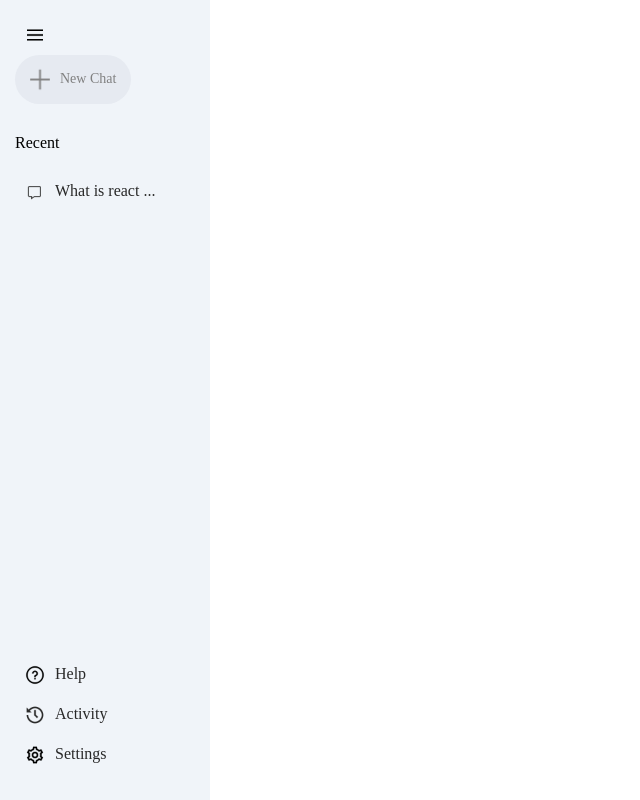
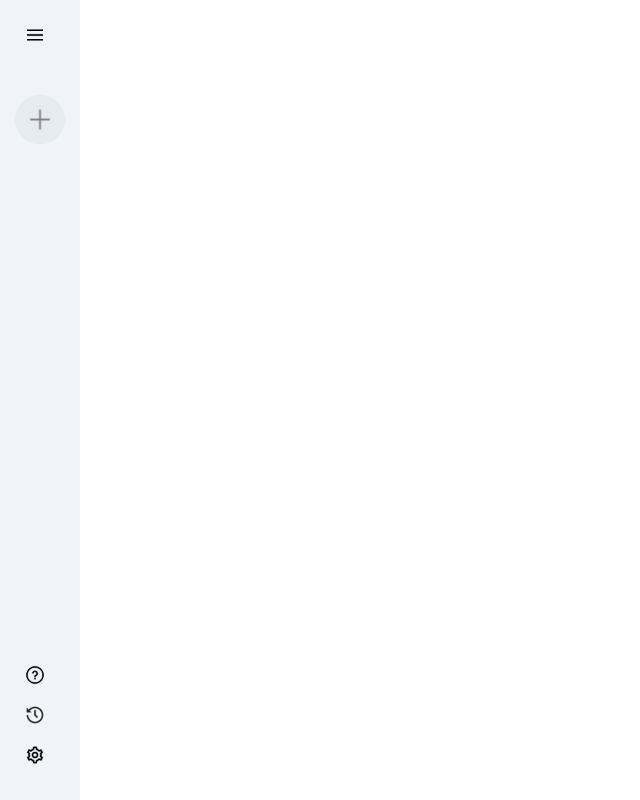
Before and after one commit to HassanEhsani/google-Gemini, a React (Vite) app in the folder gemini-clone/: page / in a window 1280 px wide. Shown: the whole page, without its empty margins (0-640 px from the left). Built offline with nearby package versions, Linux system fonts and the light colour scheme.

Commit message:
i used {extended} in my project for hide

```diff
--- a/gemini-clone/src/components/Sidebar/Sidebar.css
+++ b/gemini-clone/src/components/Sidebar/Sidebar.css
@@ -18,7 +18,7 @@
 }
 
 .sidebar .new-chat {
-    margin-top: 10px;
+    margin-top: 50px;
     display: inline-flex;
     align-items: center;
     gap: 10px;
@@ -56,3 +56,7 @@
     display: flex;
     flex-direction: column;
 }
+.sidebar .bottom-item{
+    padding-right: 10px;
+    cursor: pointer;
+}
--- a/gemini-clone/src/components/Sidebar/Sidebar.jsx
+++ b/gemini-clone/src/components/Sidebar/Sidebar.jsx
@@ -1,37 +1,41 @@
 // eslint-disable-next-line no-unused-vars
-import React from 'react';
+import React, { useState } from 'react';
 import './Sidebar.css';
 import { assets } from '../../assets/assets'
 
 const Sidebar = () => {
+
+    const [extended, setExtended] = useState(false)
+
     return (
         <div className='sidebar'>
             <div className="top">
                 <img className='menu' src={assets.menu_icon} alt="" />
                 <div className="new-chat">
                     <img src={assets.plus_icon} alt="" />
-                    <p>New Chat</p>
+                    {extended ? <p>New Chat</p> : null}
                 </div>
-                <div className="recent">
+                {extended ? <div className="recent">
                     <p className="recent-title">Recent</p>
                     <div className="recent-entry">
                         <img src={assets.message_icon} alt="" />
                         <p>What is react ...</p>
                     </div>
-                </div>
+                </div> : null}
+
             </div>
             <div className="bottom">
                 <div className="bottom-item recent-entry">
                     <img src={assets.question_icon} alt="" />
-                    <p>Help</p>
+                    {extended ? <p>Help</p> :null}
                 </div>
                 <div className="bottom-item recent-entry">
                     <img src={assets.history_icon} alt="" />
-                    <p>Activity</p>
+                    {extended ? <p>Activity</p> : null}
                 </div>
                 <div className="bottom-item recent-entry">
                     <img src={assets.setting_icon} alt="" />
-                    <p>Settings</p>
+                   {extended ?  <p>Settings</p> : null}
                 </div>
             </div>
         </div>
```
